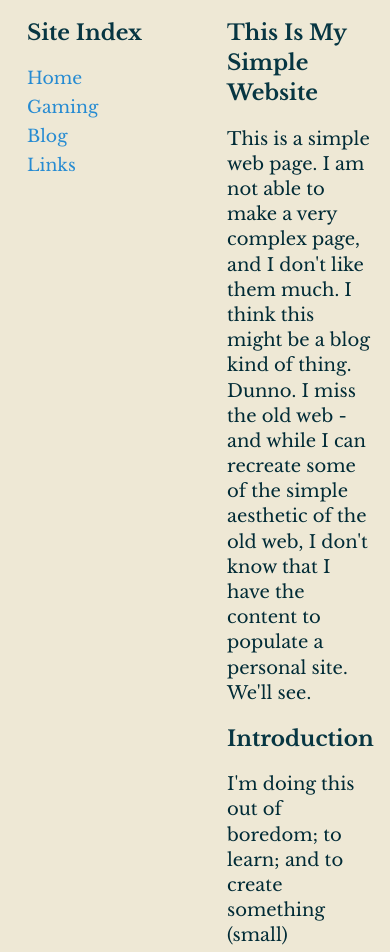
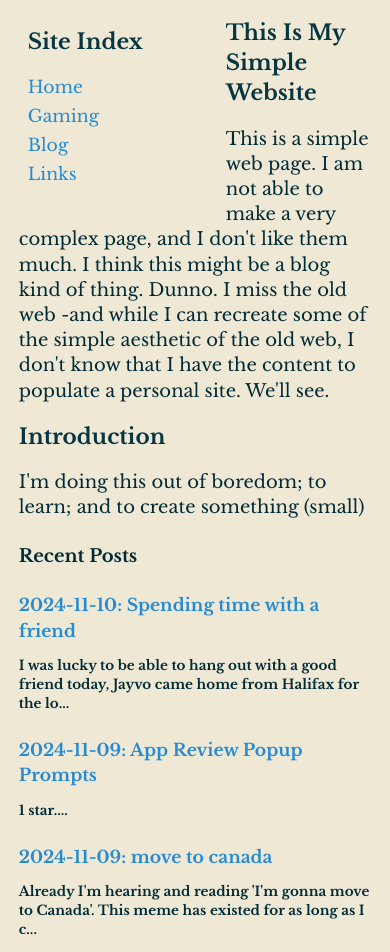
Before and after one commit to fiver22/jlmcom, a plain HTML site: page index.html in a window 390 px wide. Shown: the top 952 px of the page. Drawn offline with Linux system fonts and the light colour scheme.

Commit message:
MOD styles.css for better mobile rendering

```diff
--- a/css/styles.css
+++ b/css/styles.css
@@ -1,5 +1,5 @@
-/* Define IBM Plex Mono (Regular) */
-@font-face {
+
+nt-face {
     font-family: 'IBM Plex Mono';
     src: url('/fonts/IBM_Plex_Mono/IBMPlexMono-Regular.woff2') format('woff2'),
          url('/fonts/IBM_Plex_Mono/IBMPlexMono-Regular.woff') format('woff'),
@@ -37,7 +37,6 @@
     font-weight: normal;
     font-style: normal;
 }
-
 /* Define Libre Baskerville (Bold) */
 @font-face {
     font-family: 'Libre Baskerville';
@@ -61,7 +60,6 @@
 html {
     font-size: 18px; /* Set the base font size to 18px */
 }
-
 body {
     font-family: 'Libre Baskerville', serif;
     font-size: 1rem;
@@ -95,7 +93,6 @@ h2 {
     margin-top: 0; /* Remove top margin */
     margin-bottom: 0.5em; /* Consistent bottom margin */
 }
-
 h3 {
     color: #073642; /* Solarized Dark Text */
     font-size: 1.2rem;
@@ -148,3 +145,18 @@ ul.sidebar-links li {
 footer p {
     font-size: 0.8rem; /* Consistent with your link size if that's what you desire */
 }
+
+/* Mobile adjustments for better responsiveness */
+@media (max-width: 600px) {
+    body {
+        max-width: 95%; /* Use almost full width to reduce white space */
+        margin: 0 auto; /* Center the body content without excessive margins */
+        padding: 0.5em; /* Add minimal padding for readability */
+    }
+
+    .content {
+        max-width: 100%; /* Let the content take full available space */
+        margin-left: 0; /* Remove unnecessary side margin in portrait */
+        padding: 0.5em; /* Reduce padding to fit more content */
+    }
+}
```
